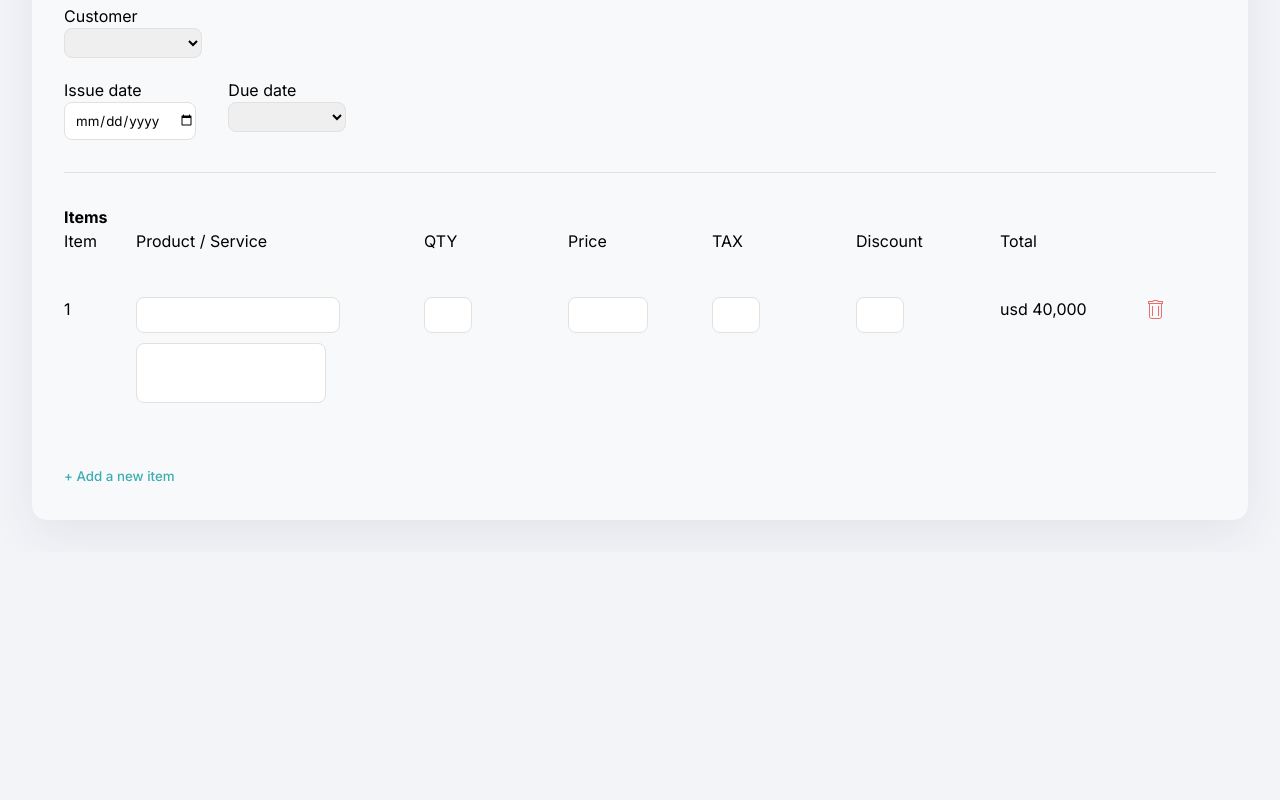
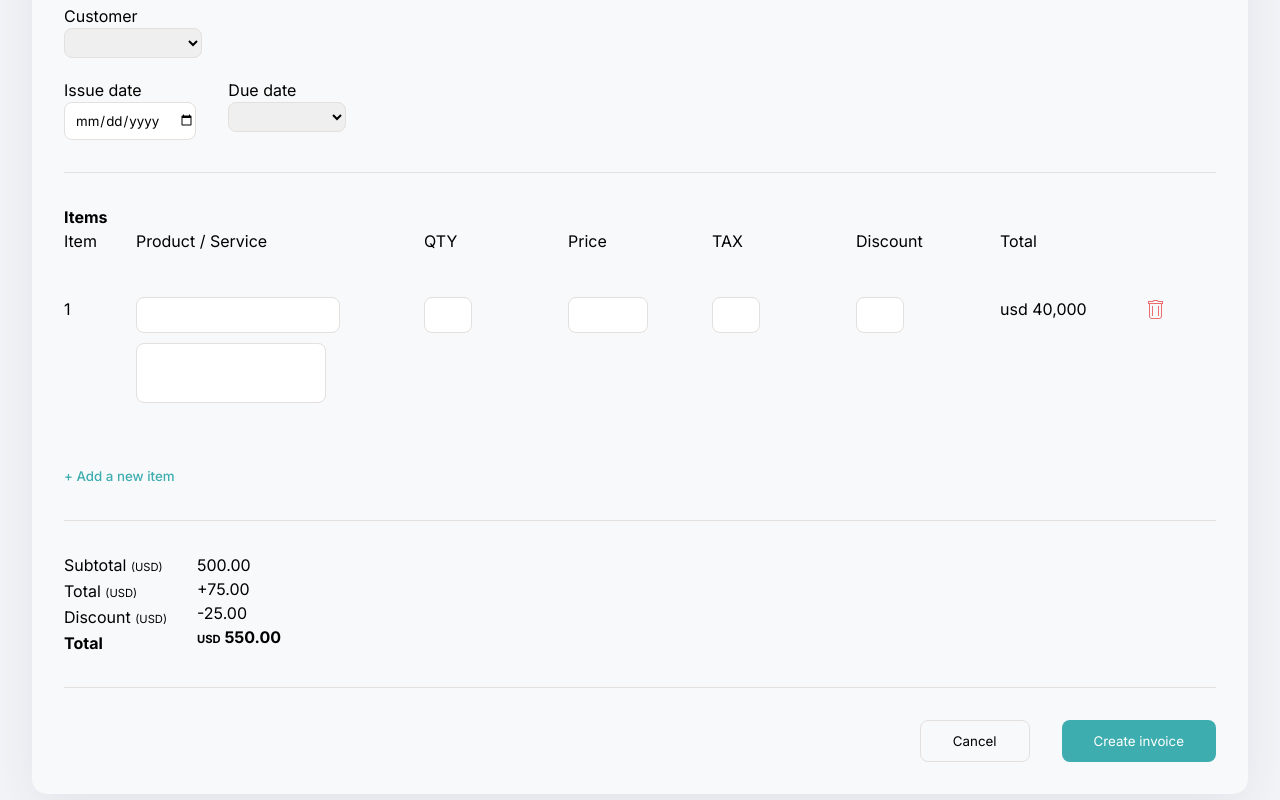
Before and after one commit to Gresham24/Invoice-Creator-App, a React (Vite) app: page / in a window 1280 px wide. Shown: the part 396-1196 px from the top of the page. Before the commit the page ends 948 px from the top, so only its background shows below. Built offline with nearby package versions, Linux system fonts and the light colour scheme.

Commit message:
form footer components

```diff
--- a/src/components/Form.jsx
+++ b/src/components/Form.jsx
@@ -58,8 +58,8 @@ const StyledDescriptionRow = styled.div`
     grid-row-gap: 60px;
     margin-bottom: 3.75rem;
     & .qty,
-    .tax,
-    .discount {
+    .taxPercentage,
+    .discountPercentage {
         width: 3rem;
     }
     & .price {
@@ -94,6 +94,47 @@ const StyledAddButton = styled.button`
     }
     &:active {
         opacity: 0.7;
+    }
+`;
+
+const StyledFormFooter = styled.div`
+    & .costSummaries {
+        display: flex;
+    }
+    & div:first-child {
+        margin-right: 30px;
+    }
+    & .costSummaries div {
+        display: flex;
+        flex-direction: column;
+    }
+    & span {
+        font-size: 0.7rem;
+    }
+`;
+
+const StyledFormActionButtons = styled.div`
+    display: flex;
+    justify-content: end;
+    gap: 32px;
+    & .cancelButton {
+        border-radius: 8px;
+        border: 1px solid #e4e0dd;
+        background: #f8f9fa;
+        padding: 8px 32px;
+    }
+    & .cancelButton:active {
+        background: #f0f2f3;
+    }
+    & .createInvoiceButton {
+        border: none;
+        border-radius: 8px;
+        background: #3dadaf;
+        padding: 8px 32px;
+        color: white;
+    }
+    & .createInvoiceButton:active {
+        opacity: 0.8;
     }
 `;
 
@@ -241,19 +282,19 @@ function Form() {
                             </label>
                         </StyledInput>
                         <StyledInput>
-                            <label htmlFor="tax">
+                            <label htmlFor="taxPercentage">
                                 <input
-                                    name="tax"
-                                    className="tax"
+                                    name="taxPercentage"
+                                    className="taxPercentage"
                                     type="number"
                                 />
                             </label>
                         </StyledInput>
                         <StyledInput>
-                            <label htmlFor="discount">
+                            <label htmlFor="discountPercentage">
                                 <input
-                                    name="discount"
-                                    className="discount"
+                                    name="discountPercentage"
+                                    className="discountPercentage"
                                     type="number"
                                 />
                             </label>
@@ -269,6 +310,50 @@ function Form() {
                 </StyledDescriptionTable>
                 <StyledAddButton>+ Add a new item</StyledAddButton>
             </StyledFormBody>
+
+            <hr />
+            <StyledFormFooter>
+                <div className="costSummaries">
+                    <div>
+                        <p>
+                            Subtotal <span>(USD)</span>
+                        </p>
+                        <p>
+                            Total <span>(USD)</span>
+                        </p>
+                        <p>
+                            Discount <span>(USD)</span>
+                        </p>
+                        <p>
+                            {" "}
+                            <b>Total</b>
+                        </p>
+                    </div>
+                    <div>
+                        <p className="subtotalAmount">500.00</p>
+                        <p className="vatAmount">+75.00</p>
+                        <p className="discountAmount">-25.00</p>
+                        <p className="totalAmount">
+                            <b>
+                                <span>USD</span> 550.00
+                            </b>
+                        </p>
+                    </div>
+                </div>
+                <hr />
+
+                <StyledFormActionButtons>
+                    <button id={id + "cancelButton"} className="cancelButton">
+                        Cancel
+                    </button>
+                    <button
+                        id="createInvoiceButton"
+                        className="createInvoiceButton"
+                    >
+                        Create invoice
+                    </button>
+                </StyledFormActionButtons>
+            </StyledFormFooter>
         </form>
     );
 }
```
